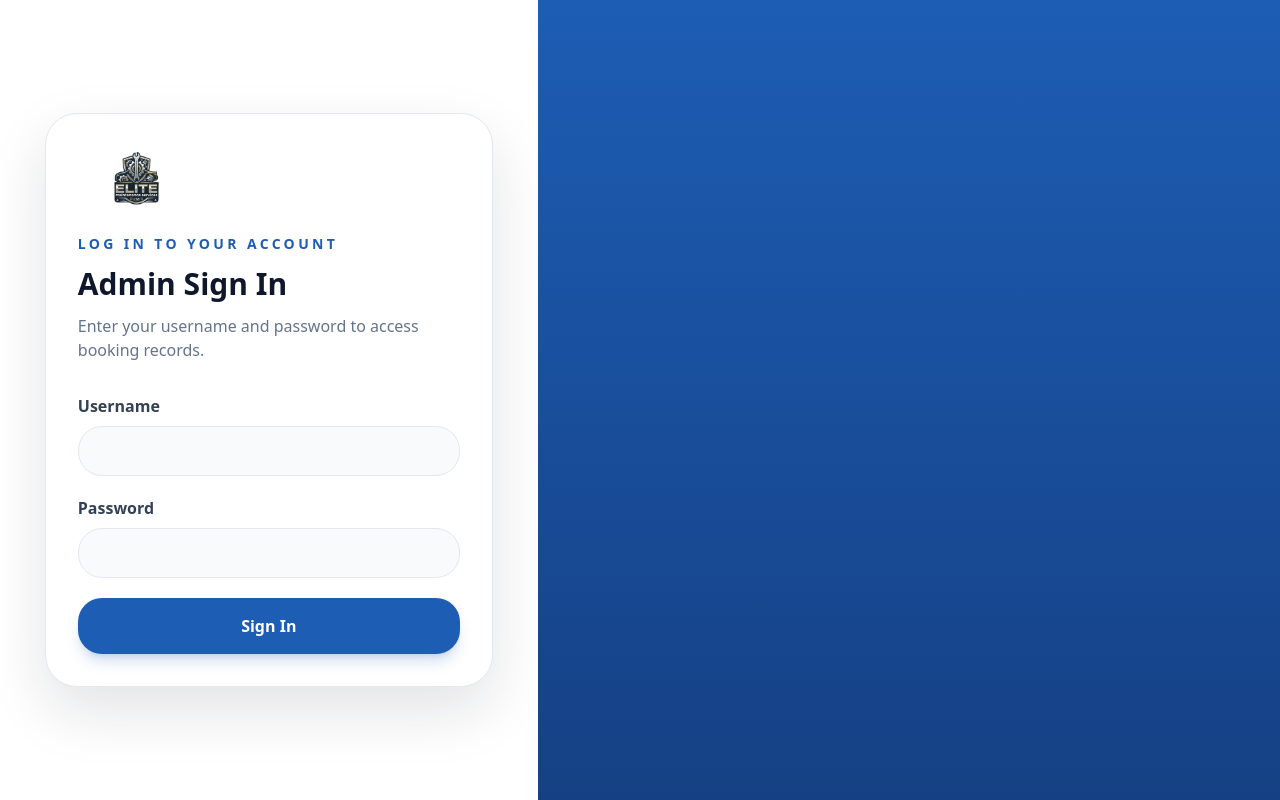
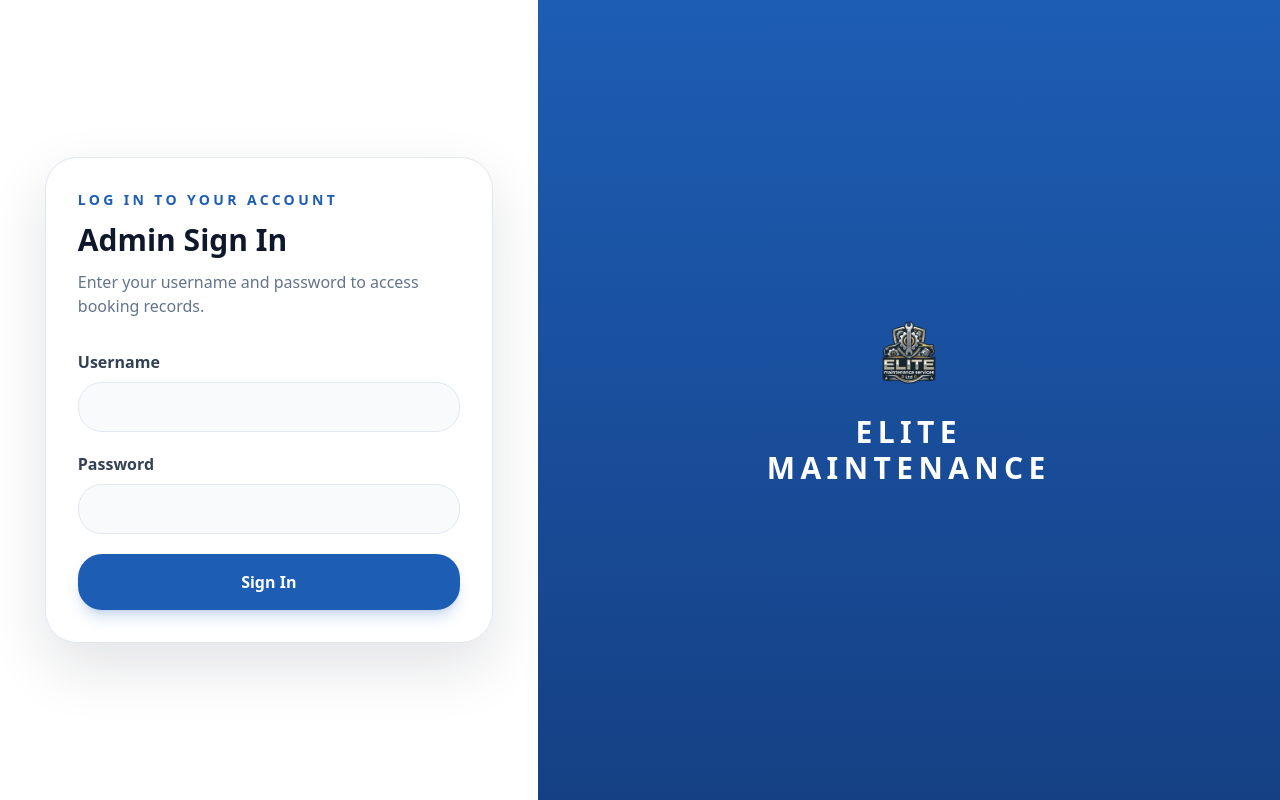
Before and after one commit to Kel16vin/leon.rough, a website: page login.html in a window 1280 px wide. Drawn offline with nearby package versions, Linux system fonts and the light colour scheme.

Commit message:
changed logo position

```diff
--- a/login.html
+++ b/login.html
@@ -14,7 +14,6 @@
     <div class="login-left flex items-center justify-center px-6 py-10">
       <div class="login-card bg-white rounded-[32px] border border-slate-200 p-8 shadow-[0_24px_60px_rgba(15,23,42,0.12)] max-w-md">
         <div class="text-left mb-8">
-          <img src="logo-removebg-preview.png" alt="Elite Maintenance Services Ltd. Logo" class="h-16 mb-6">
           <p class="text-sm font-semibold text-[#1d5db4] uppercase tracking-[0.24em] mb-3">Log in to your account</p>
           <h1 class="text-3xl font-bold text-slate-900 mb-3">Admin Sign In</h1>
           <p class="text-slate-500">Enter your username and password to access booking records.</p>
@@ -35,7 +34,13 @@
         </form>
       </div>
     </div>
-    <div class="login-right hidden md:block"></div>
+    <div class="login-right hidden md:flex">
+      <div class="login-right-content text-center text-white px-8">
+        <img src="logo-removebg-preview.png" alt="Elite Maintenance Services Ltd. Logo" class="login-side-logo mx-auto mb-6" />
+        <h2 class="text-3xl font-bold uppercase tracking-[0.18em]">Elite Maintenance</h2>
+
+      </div>
+    </div>
   </div>
 
   <script>
--- a/style.css
+++ b/style.css
@@ -101,6 +101,17 @@
 
 .login-right {
     background: linear-gradient(180deg, #1d5db4 0%, #154084 100%);
+    align-items: center;
+    justify-content: center;
+}
+
+.login-right-content {
+    max-width: 360px;
+}
+
+.login-side-logo {
+    width: 140px;
+    height: auto;
 }
 
 .login-card {
```
